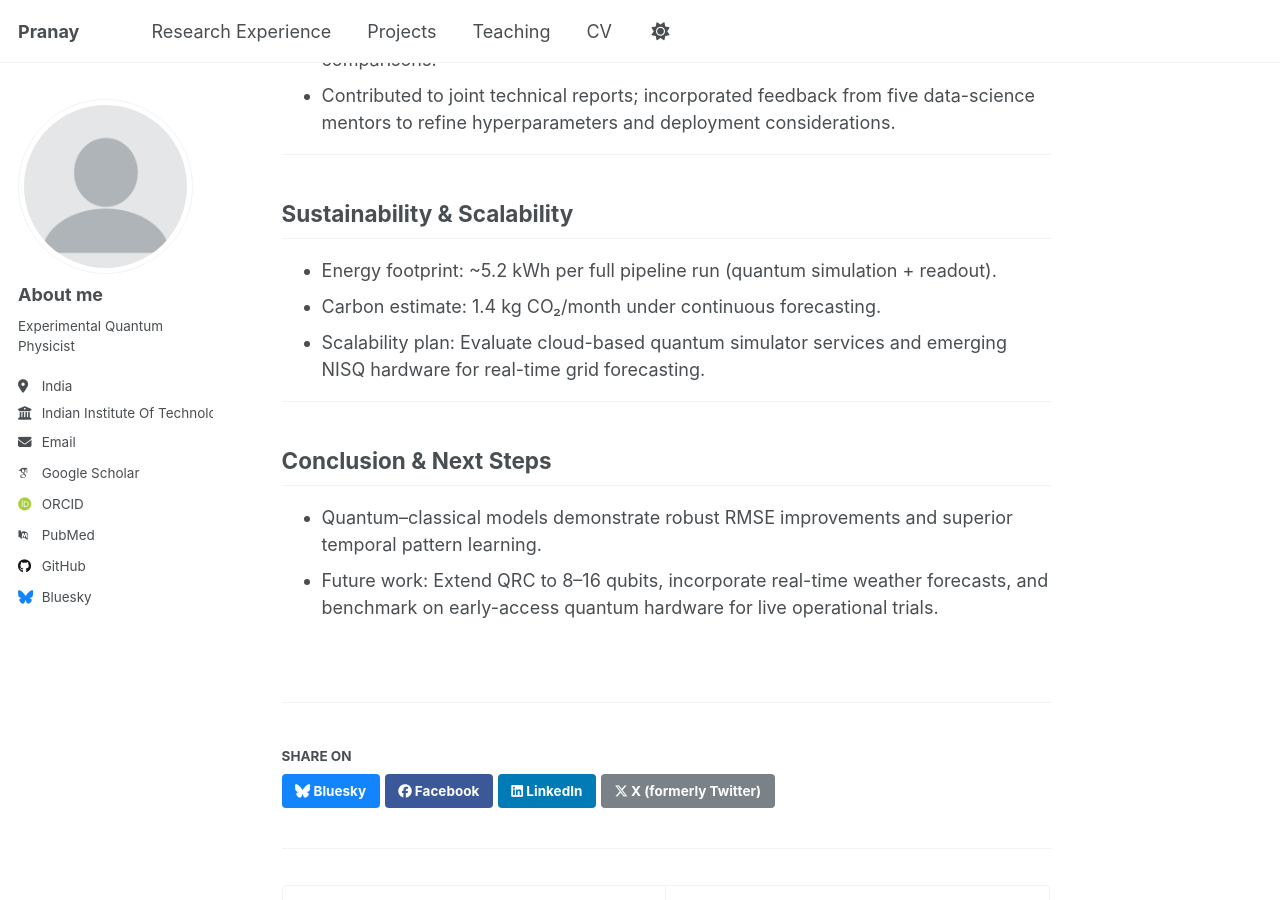
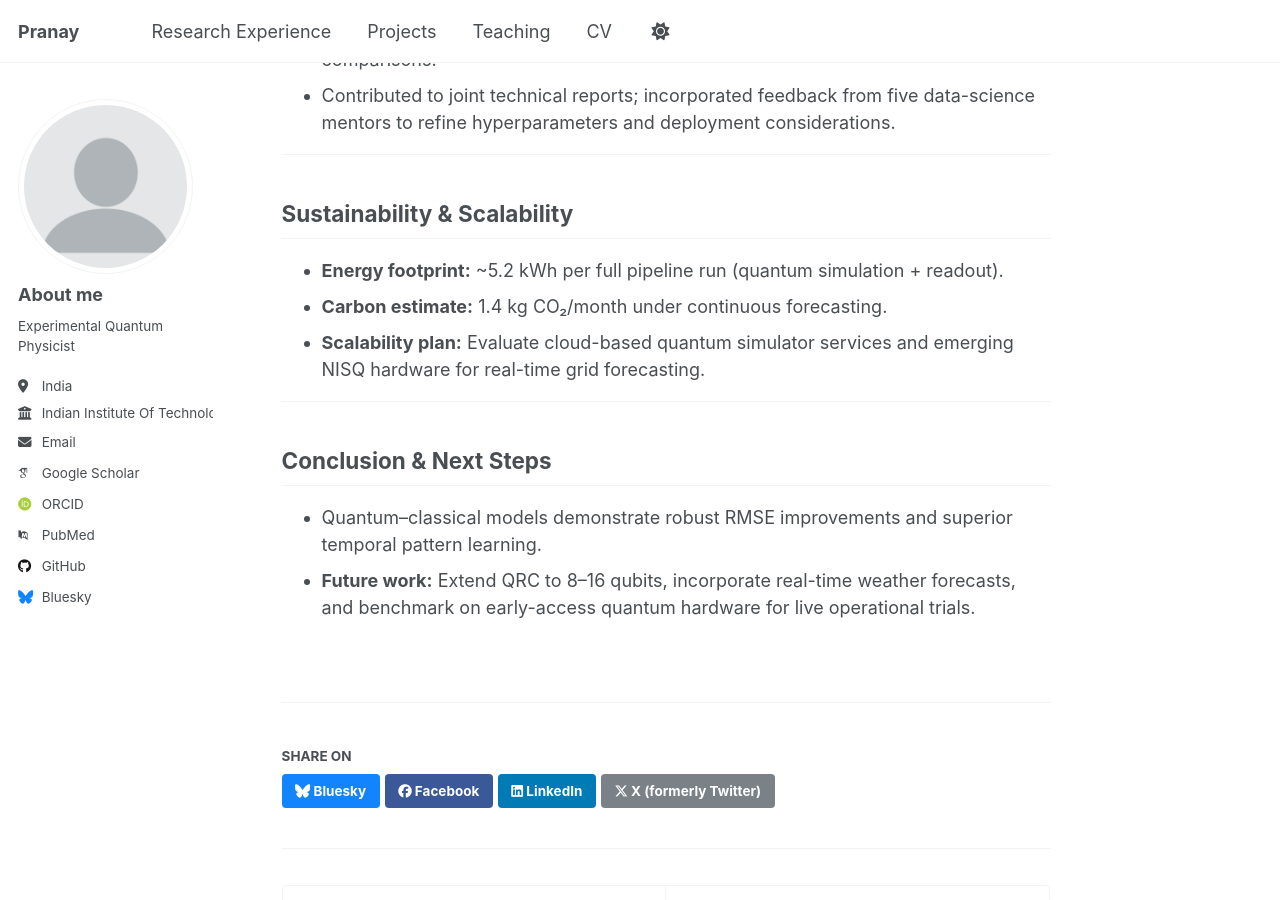
Before and after one commit to Pranay-pandey27/Pranay-pandey27.github.io, a Jekyll site: the page built from _experience/experience-5.md, in a window 1280 px wide and 900 px high, scrolled down 2455 px. Built offline with Jekyll 4.4.1, drawn with Linux system fonts in a browser that asks for light colours; some web fonts are replaced; a script that is not in the unit is left out; some of the changed text lies outside the part shown.

Commit message:
Update experience-5.md

```diff
--- a/_experience/experience-5.md
+++ b/_experience/experience-5.md
@@ -76,12 +76,12 @@ collection: experience
 ---
 
 ## Sustainability & Scalability
-- Energy footprint: ~5.2 kWh per full pipeline run (quantum simulation + readout).
-- Carbon estimate: 1.4 kg CO₂/month under continuous forecasting.
-- Scalability plan: Evaluate cloud-based quantum simulator services and emerging NISQ hardware for real-time grid forecasting.
+- **Energy footprint:** ~5.2 kWh per full pipeline run (quantum simulation + readout).
+- **Carbon estimate:** 1.4 kg CO₂/month under continuous forecasting.
+- **Scalability plan:** Evaluate cloud-based quantum simulator services and emerging NISQ hardware for real-time grid forecasting.
 
 ---
 
 ## Conclusion & Next Steps
 - Quantum–classical models demonstrate robust RMSE improvements and superior temporal pattern learning.
-- Future work: Extend QRC to 8–16 qubits, incorporate real-time weather forecasts, and benchmark on early-access quantum hardware for live operational trials.
+- **Future work:** Extend QRC to 8–16 qubits, incorporate real-time weather forecasts, and benchmark on early-access quantum hardware for live operational trials.
```
Also changed, not shown: other parts of _experience/experience-5.md (+4 -4 lines).
